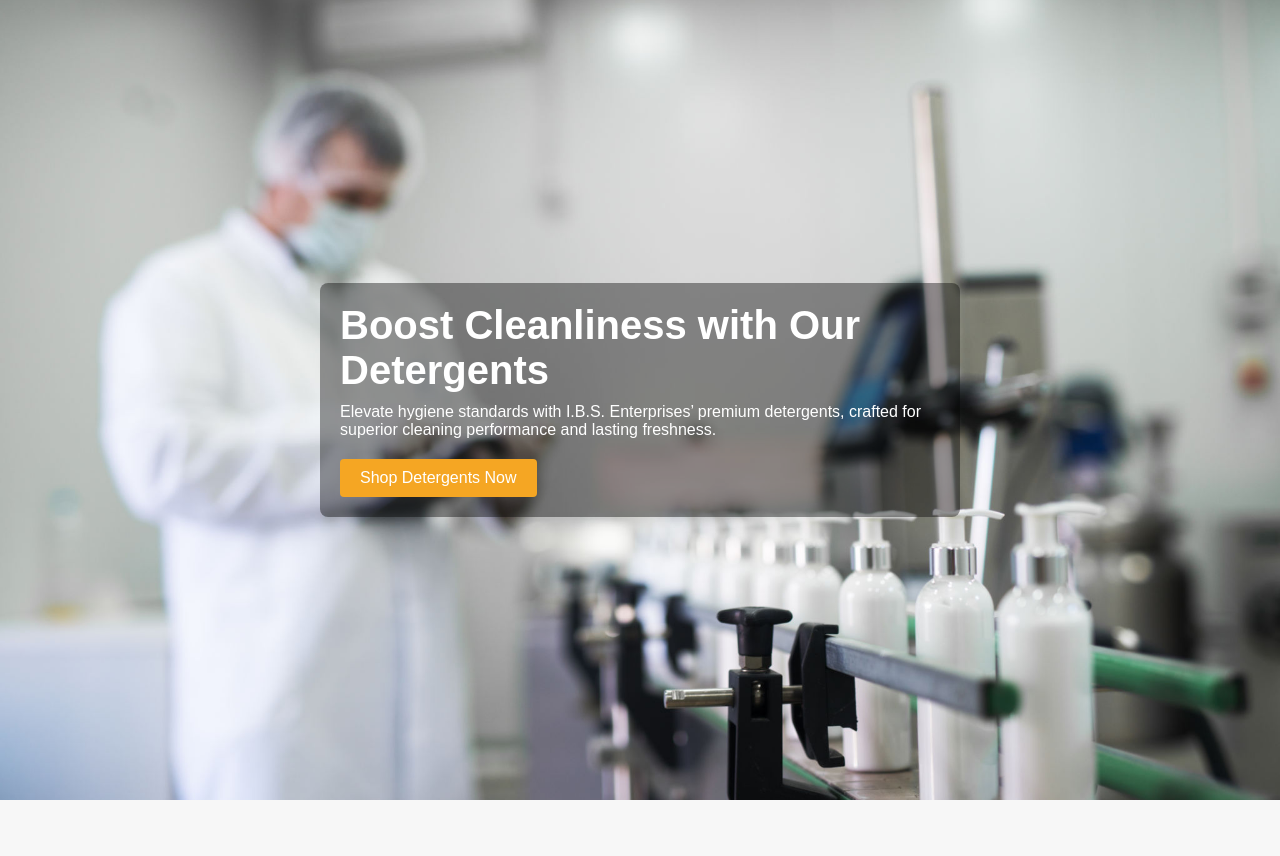
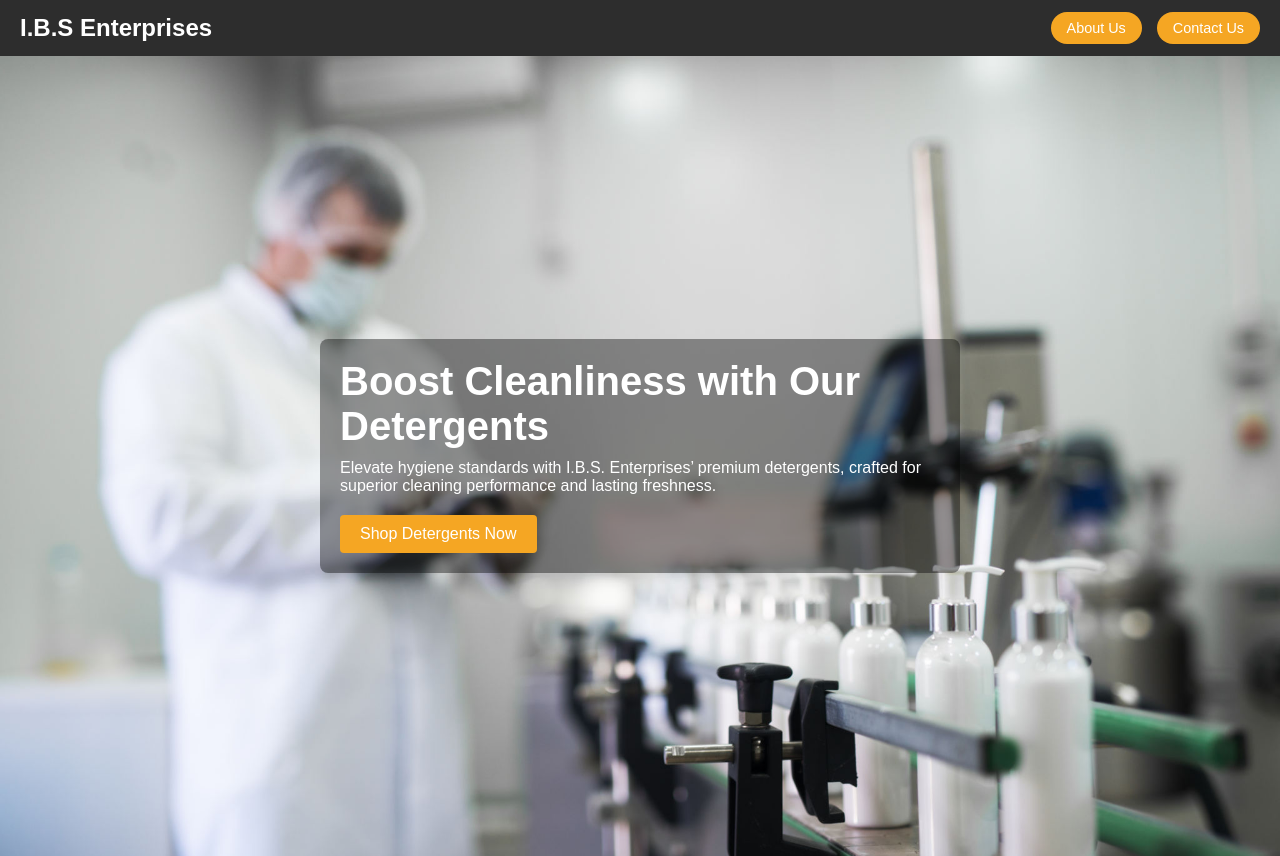
Before and after one commit to prem03082005/ibs-enterprises-site, a plain HTML site: page index.html in a window 1280 px wide. Shown: the top 856 px of the page. Drawn offline with Linux system fonts and the light colour scheme.

Commit message:
Update index.html

```diff
--- a/index.html
+++ b/index.html
@@ -14,6 +14,32 @@
       font-family: Arial, sans-serif;
       scroll-behavior: smooth;
     }
+
+    /* Top header bar */
+    .topbar {
+      background: #2d2d2d;
+      color: white;
+      padding: 12px 20px;
+      display: flex;
+      justify-content: space-between;
+      align-items: center;
+    }
+    .topbar h1 {
+      font-size: 1.5rem;
+    }
+    .topbar .bubbles {
+      display: flex;
+      gap: 15px;
+    }
+    .topbar .bubbles a {
+      background: #f5a623;
+      color: white;
+      padding: 8px 16px;
+      border-radius: 20px;
+      text-decoration: none;
+      font-size: 0.9rem;
+    }
+
     header {
       position: relative;
       height: 100vh;
@@ -89,6 +115,15 @@
   </style>
 </head>
 <body>
+
+  <div class="topbar">
+    <h1>I.B.S Enterprises</h1>
+    <div class="bubbles">
+      <a href="#about">About Us</a>
+      <a href="#contact">Contact Us</a>
+    </div>
+  </div>
+
   <header>
     <div class="slideshow">
       <img src="images/slide1.jpg" class="active" alt="Detergent 1">
@@ -120,14 +155,16 @@
     </div>
   </section>
 
+  <!-- Placeholder for future sections -->
+  <section id="about"></section>
+  <section id="contact"></section>
+
   <script>
     let slideIndex = 0;
     const slides = document.querySelectorAll('.slideshow img');
 
     function showSlides() {
-      slides.forEach((slide, index) => {
-        slide.classList.remove('active');
-      });
+      slides.forEach((slide) => slide.classList.remove('active'));
       slideIndex = (slideIndex + 1) % slides.length;
       slides[slideIndex].classList.add('active');
     }
```
